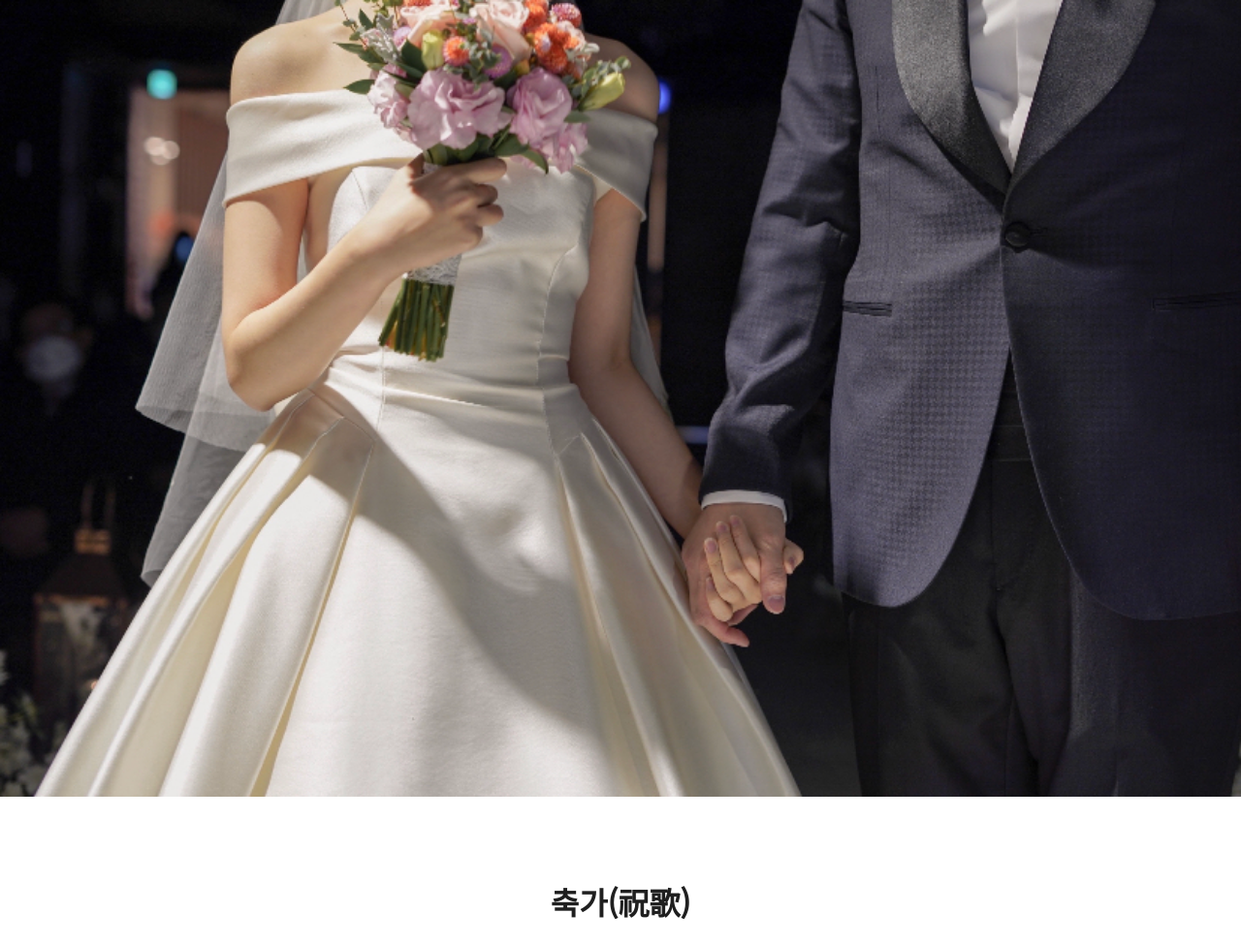
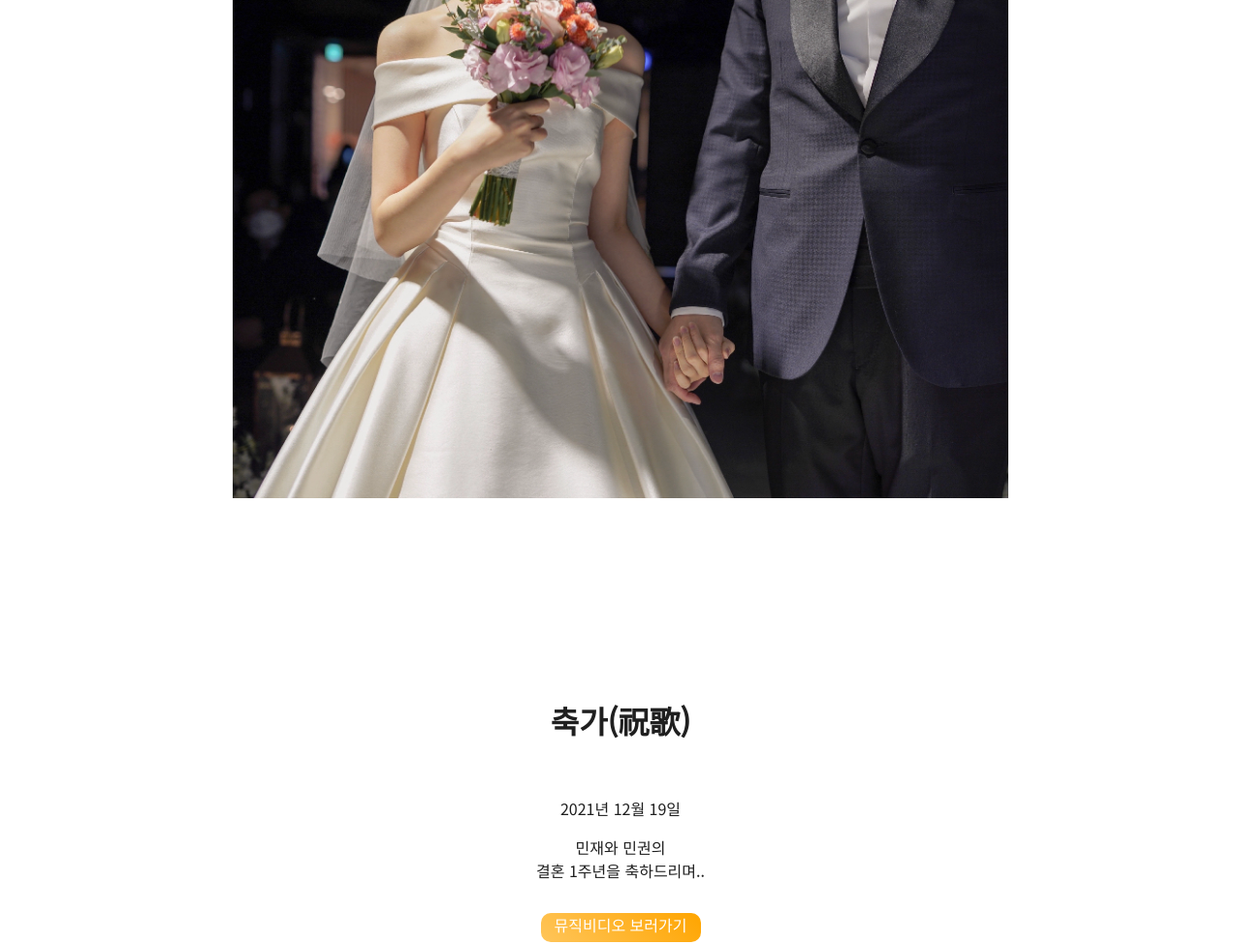
Before and after one commit to naturalMin/celebration, a plain HTML site: page index.html in a window 1280 px wide. Shown: the top 975 px of the page at 97% size. Drawn offline with Linux system fonts and the light colour scheme.

Commit message:
final commit

```diff
--- a/index.html
+++ b/index.html
@@ -5,72 +5,11 @@
     <meta http-equiv="X-UA-Compatible" content="IE=edge">
     <meta name="viewport" content="width=device-width, initial-scale=1.0">
     <title>축가(祝歌)</title>
-    <style>
-        @import url('https://fonts.googleapis.com/css2?family=Noto+Sans+KR&display=swap');
-        * {margin: 0; padding: 0; margin: auto; font-family: 'Noto Sans KR', sans-serif;}
-        a {text-decoration: none; color: rgb(255, 255, 255); display: block;}
-        li {list-style: none;}
-        body {
-            text-align: center;
-            color: rgba(31, 31, 31);
-        }
-        @keyframes body-ani{
-            0%{
-                opacity: 0;
-            }
-            50%{
-                opacity: 50%;
-            }
-            100%{
-                opacity: 100%;
-            }
-        }
-        .main_img {
-            opacity: 0;
-            width: 100vw;
-            animation: body-ani 0.8s linear forwards;
-        }
-        .main_img img{width: 100%;}
-        .title {
-            opacity: 0;
-            margin-top: 10vh;
-            animation: body-ani 0.5s 0.5s linear forwards;
-        }
-        .text {
-            opacity: 0;
-            display: flex;
-            align-content: center;
-            vertical-align: middle;
-            margin-top: 7vh;
-            margin-bottom: 10vh;
-            animation: body-ani 0.5s 1s linear forwards;
-        }
-        .text li {
-            height: 5vh;
-        }
-        .text li:nth-of-type(2) {
-            height: 10vh;
-        }
-        .text li:last-child {
-            opacity: 0;
-            width: 165px;
-            height: 30px;
-            background: linear-gradient(45deg,rgb(255, 197, 90),orange);
-            border-radius: 10px;
-            animation: body-ani 0.5s 1.8s linear forwards;
-        }
-
-        .text li:last-child:hover {
-            background:orchid;
-            transition: all 0.2s ease-in;
-            }
-
-    </style>
+    <link rel="stylesheet" href="style.css" >
 </head>
 <body>
-    <div class = "main_img">
-        <img src="src/KakaoTalk_20211020_173830950.jpg" alt="main_img">
-    </div>
+    <div id = "wrap">
+        <div class = "main_img" ></div>
         <div class = "title">
             <h1>축가(祝歌)</h1>
         </div>
@@ -81,5 +20,6 @@
                 <li><a href = "https://youtu.be/pppUXG2odl0">뮤직비디오 보러가기</a></li>
             </ul>
         </div>
+    </div>
 </body>
 </html>
--- /dev/null
+++ b/style.css
@@ -0,0 +1,65 @@
+@import url('https://fonts.googleapis.com/css2?family=Noto+Sans+KR&display=swap');
+* {margin: 0; padding: 0; margin: auto; font-family: 'Noto Sans KR', sans-serif;}
+a {text-decoration: none; color: rgb(255, 255, 255); display: block;}
+li {list-style: none;}
+body {
+  text-align: center;
+  color: rgba(31, 31, 31);
+  width: 100vw;
+}
+@keyframes body-ani{
+    0%{
+        opacity: 0;
+    }
+    50%{
+        opacity: 50%;
+    }
+    100%{
+        opacity: 100%;
+    }
+}
+#wrap {
+  max-width: 800px;
+}
+
+.main_img {
+  opacity: 0;
+  width: 100%;
+  height: 50vw;
+  background: url('./src/KakaoTalk_20211020_173830950.jpg') no-repeat top/contain;
+  background-attachment: fixed;
+  animation: body-ani 0.8s linear forwards;
+}
+.title {
+  opacity: 0;
+  margin-top: 10vh;
+  animation: body-ani 0.5s 1s linear forwards;
+}
+.text {
+  opacity: 0;
+  display: flex;
+  align-content: center;
+  vertical-align: middle;
+  margin-top: 7vh;
+  margin-bottom: 10vh;
+  animation: body-ani 0.5s 1.5s linear forwards;
+}
+.text li {
+  height: 5vh;
+}
+.text li:nth-of-type(2) {
+  height: 10vh;
+}
+.text li:last-child {
+  opacity: 0;
+  width: 165px;
+  height: 30px;
+  background: linear-gradient(45deg,rgb(255, 197, 90),orange);
+  border-radius: 10px;
+  animation: body-ani 0.5s 2s linear forwards;
+}
+
+.text li:last-child:hover {
+  background:orchid;
+  transition: all 0.2s ease-in;
+}
```
Lines whose indentation alone changed are shown as unchanged.
